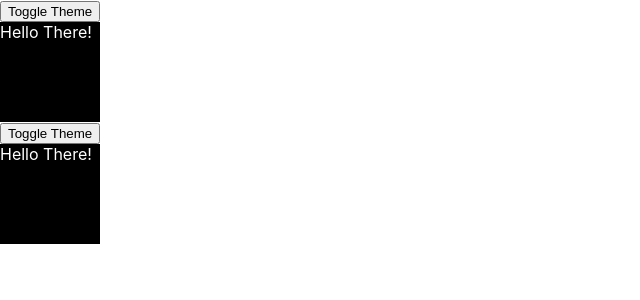
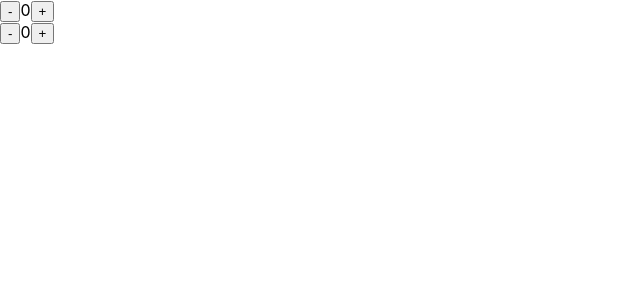
Before and after one commit to SaiManojBotchu/ReactHooks2, a React (Create React App) app: page / in a window 1280 px wide. Shown: the top 300 px of the page, without its empty margins (0-640 px from the left). Built offline with nearby package versions, Linux system fonts and the light colour scheme.

Commit message:
useReducer basics

```diff
--- /dev/null
+++ b/src/02_useReducer/Counter.js
@@ -0,0 +1,23 @@
+import React, { useState } from 'react';
+
+function Counter() {
+  const [count, setCount] = useState(0);
+
+  const incrementCount = () => {
+    setCount((st) => st + 1);
+  };
+
+  const decrementCount = () => {
+    setCount((st) => st - 1);
+  };
+
+  return (
+    <>
+      <button onClick={decrementCount}>-</button>
+      <span>{count}</span>
+      <button onClick={incrementCount}>+</button>
+    </>
+  );
+}
+
+export default Counter;
--- /dev/null
+++ b/src/02_useReducer/ReducerCounter.js
@@ -0,0 +1,42 @@
+import React, { useReducer } from 'react';
+
+const ACTIONS = {
+  INCREMENT: 'increment',
+  DECREMENT: 'decrement'
+};
+
+// 2. define reducer function
+function reducer(state, action) {
+  switch (action.type) {
+    case ACTIONS.INCREMENT:
+      return { count: state.count + 1 };
+    case ACTIONS.DECREMENT:
+      return { count: state.count - 1 };
+    default:
+      return state;
+  }
+}
+
+function ReducerCounter() {
+  // 1) Initialize useReducer
+  const [state, dispatch] = useReducer(reducer, { count: 0 });
+
+  const incrementCount = () => {
+    // 3) call dispatch method
+    dispatch({ type: ACTIONS.INCREMENT });
+  };
+
+  const decrementCount = () => {
+    dispatch({ type: ACTIONS.DECREMENT });
+  };
+
+  return (
+    <>
+      <button onClick={decrementCount}>-</button>
+      <span>{state.count}</span>
+      <button onClick={incrementCount}>+</button>
+    </>
+  );
+}
+
+export default ReducerCounter;
--- a/src/App.js
+++ b/src/App.js
@@ -1,12 +1,16 @@
 import React from 'react';
-import Parent from './01_useContext/Parent';
-import Parent1 from './01_useContext/ThemeContext/Parent1';
+// import Parent from './01_useContext/Parent';
+// import Parent1 from './01_useContext/ThemeContext/Parent1';
+import Counter from './02_useReducer/Counter';
+import ReducerCounter from './02_useReducer/ReducerCounter';
 
 function App() {
   return (
     <div>
-      <Parent />
-      <Parent1 />
+      {/* <Parent />
+      <Parent1 /> */}
+      <Counter /> <br />
+      <ReducerCounter />
     </div>
   );
 }
```
